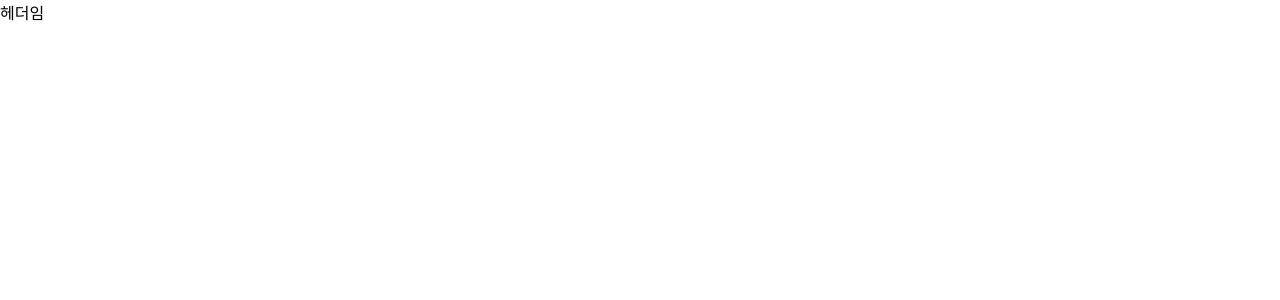
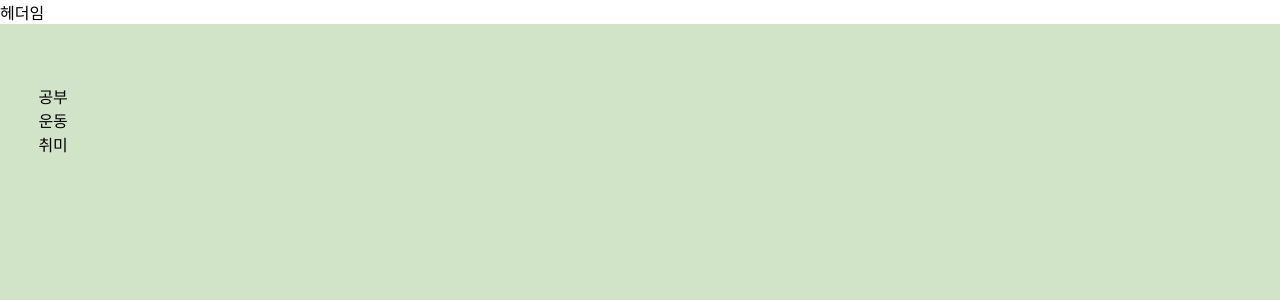
Before and after one commit to seungboshim/wantPlant_WFE, a React (Create React App) app in the folder front-end/: page /book in a window 1280 px wide. Before the commit this address had no page. Shown: the top 300 px of the page. Built offline with nearby package versions, Linux system fonts and the light colour scheme; the HTML template or start-up script is replaced by a standard one.

Commit message:
feat: 도감 페이지

```diff
--- a/front-end/src/App.jsx
+++ b/front-end/src/App.jsx
@@ -3,11 +3,12 @@ import { Header } from "./components/layout/Header";
 import { Layout } from "./components/layout/Layout";
 // import { Footer } from "./components/layout/Footer";
 
-import MainPage from "./pages/main/MainPage";
-import LoginPage from "./pages/login/LoginPage";
-import JoinPage from "./pages/join/JoinPage";
-import KakaoAuthPage from "./pages/login/KakaoAuthPage";
-import GardenPage from "./pages/garden/GardenPage";
+// import MainPage from "./pages/main/MainPage";
+// import LoginPage from "./pages/login/LoginPage";
+// import JoinPage from "./pages/join/JoinPage";
+// import KakaoAuthPage from "./pages/login/KakaoAuthPage";
+// import GardenPage from "./pages/garden/GardenPage";
+import BookPage from "./pages/book/BookPage";
 
 function App() {
   return (
@@ -17,11 +18,12 @@ function App() {
         <Header />
         <Layout>
           <Routes>
-            <Route path="/" element={<MainPage />} />
+            {/* <Route path="/" element={<MainPage />} />
             <Route path="/login" element={<LoginPage />} />
             <Route path="/join" element={<JoinPage />} />
             <Route path="/auth/kakao/callback" element={<KakaoAuthPage />} />
-            <Route path="/garden" element={<GardenPage />} />
+            <Route path="/garden" element={<GardenPage />} /> */}
+            <Route path="/book" element={<BookPage/>}/>
           </Routes>
         </Layout>
         {/* <Footer /> */}
--- /dev/null
+++ b/front-end/src/pages/book/BookPage.jsx
@@ -0,0 +1,73 @@
+import {React} from "react";
+import styled from "styled-components";
+
+export default function BookPage(){
+
+    return(
+        <Main>
+            <Header>
+
+            </Header>
+            <Layout>
+                <Subject>
+                    <Garden>
+                        <Name>
+                            공부
+                        </Name>
+                    </Garden>
+                    <Garden>
+                        <Name>
+                            운동
+                        </Name>
+                    </Garden>
+                    <Garden>
+                        <Name>
+                            취미
+                        </Name>
+                    </Garden>
+                </Subject>
+            </Layout>
+            <Footer>
+
+            </Footer>
+        </Main>
+    )
+}
+
+const Main = styled.div`
+    display: flex;
+    flex-direction: column;
+    background-color: ${({theme}) => theme.colors.green02};
+    width: 1280px;
+    height: 1500px;
+`
+const Header = styled.div`
+    display: flex;
+    width: 100%;
+    height: 4%;
+`
+const Layout = styled.div`
+    display: flex;
+    flex-direction: column;
+    width: 100%;
+    height: 96%;
+`
+const Footer = styled.div`
+    display: flex;
+`
+const Subject = styled.div`
+    display: flex;
+    flex-direction: column;
+
+    margin-left: 3%;
+`
+const Garden = styled.div`
+    display: flex;
+    flex-direction: column;
+    width: 78%;
+    height: 34%;
+`
+const Name = styled.div`
+    width: 9%;
+    height: 13%;
+`
```
Also changed, not shown: front-end/src/components/makeGardenContent/Button.jsx (added, +18 -0 lines), front-end/src/components/makeGardenContent/ClickHandler.jsx (added, +66 -0 lines), front-end/src/components/makeGardenContent/Input.jsx (added, +24 -0 lines), front-end/src/pages/makeGarden/MakeGarden.jsx (added, +74 -0 lines), front-end/src/assets/images/dog_cloud.svg (added).
